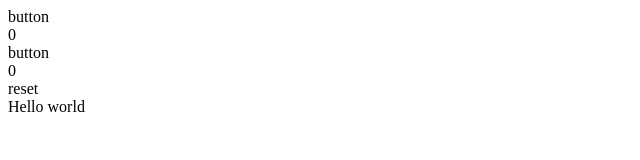
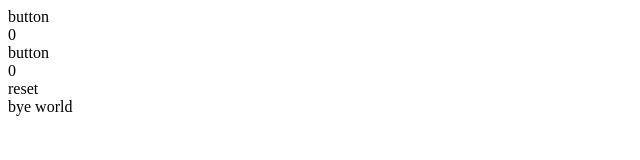
Before and after one commit to magatriod7/Pig_Dice, a plain HTML site: page index.html in a window 1280 px wide. Shown: the full height of the page, 0-640 px from the left. Drawn offline with Linux system fonts and the light colour scheme.

Commit message:
refactor: bye

```diff
--- a/index.html
+++ b/index.html
@@ -15,6 +15,6 @@
 	<div onclick="Random1()">button</div>
 	<div id='score2'>0</div>
 	<div onclick="init()">reset</div>
-    <div>Hello world</div>
+    <div>bye world</div>
 </body>
 </html>
```
